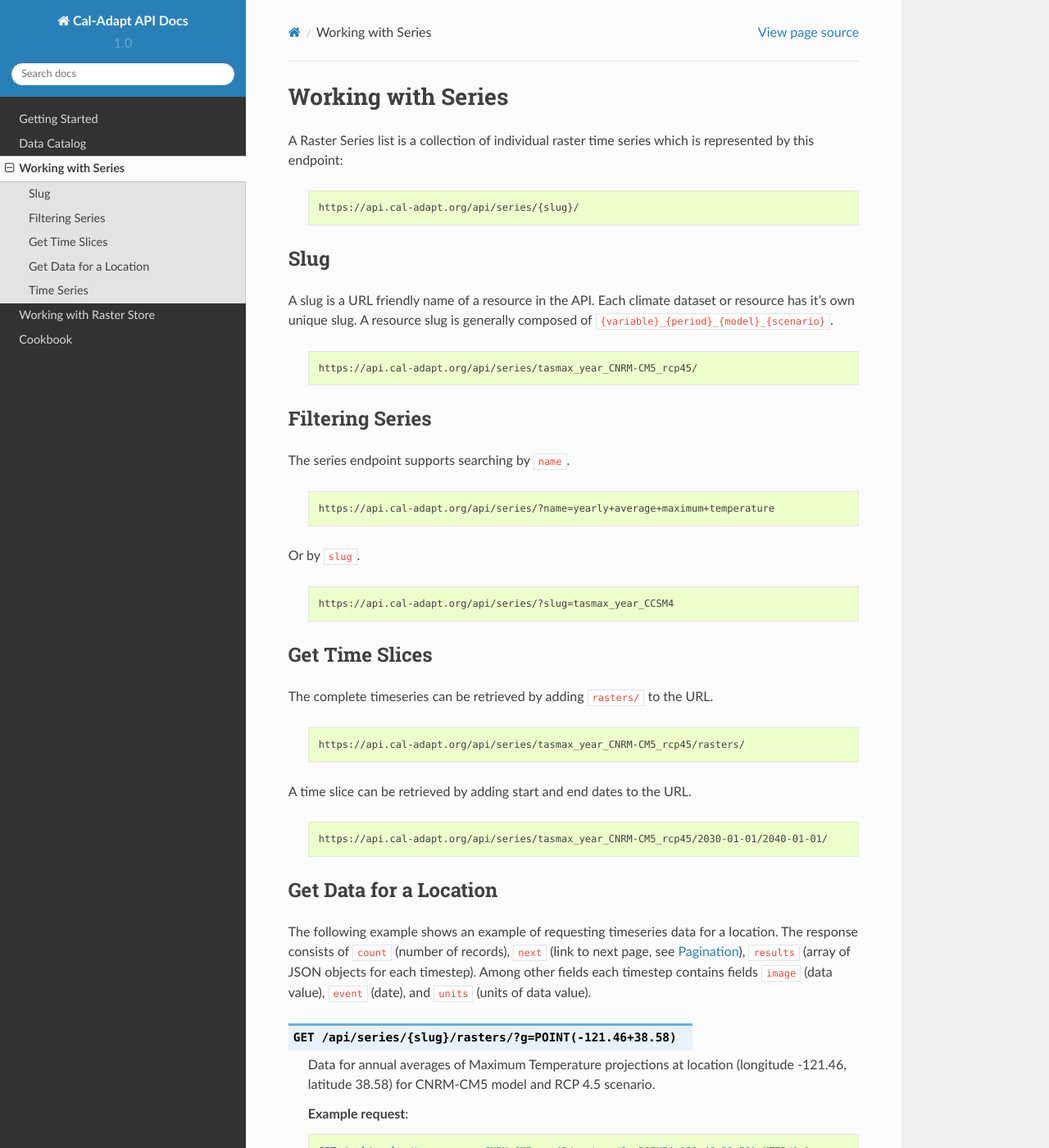
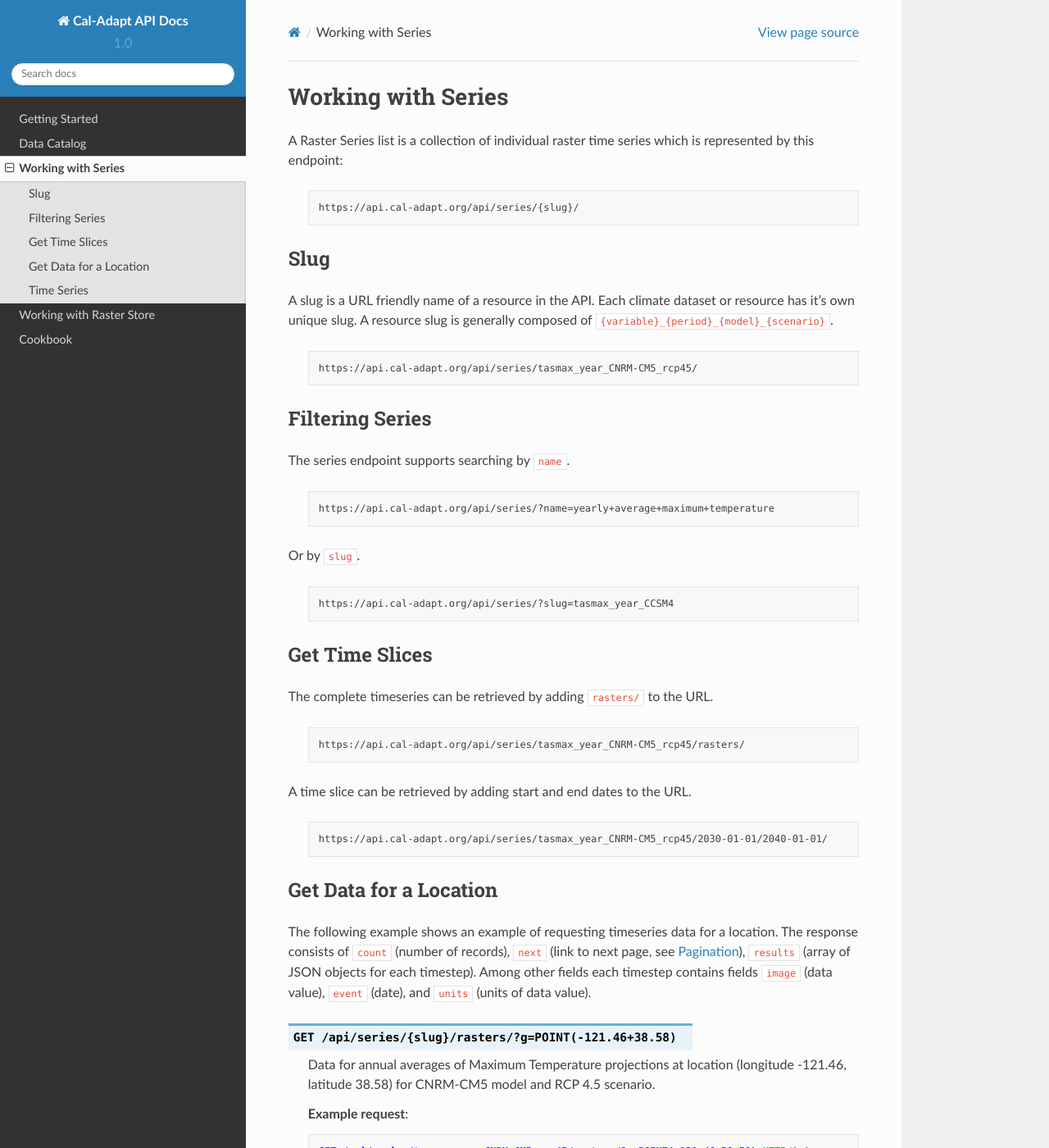
Before and after one commit to berkeley-gif/caladapt-docs, a Sphinx documentation site: the page built from docs/source/series.rst, in a window 1280 px wide and 1400 px high. Shown: the whole window at 82% size. Built offline with Sphinx 7.4.7 and the Read the Docs theme 2.0.0, drawn with Linux system fonts in a browser that asks for light colours.

Commit message:
Use default pygments style for code highlighting

```diff
--- a/docs/source/conf.py
+++ b/docs/source/conf.py
@@ -32,13 +32,14 @@ import sphinx_rtd_theme
 # Add any Sphinx extension module names here, as strings. They can be
 # extensions coming with Sphinx (named 'sphinx.ext.*') or your custom
 # ones.
-extensions = ['sphinx.ext.autodoc',
+extensions = [
+    'sphinx.ext.autodoc',
     'sphinx.ext.intersphinx',
     'sphinx.ext.todo',
     'sphinx.ext.mathjax',
     #'sphinx.ext.githubpages',
     'sphinxcontrib.httpdomain',
-    'nbsphinx']
+]
 
 # Add any paths that contain templates here, relative to this directory.
 templates_path = ['_templates']
@@ -79,7 +80,7 @@ language = None
 exclude_patterns = ['Thumbs.db', '.DS_Store']
 
 # The name of the Pygments (syntax highlighting) style to use.
-pygments_style = 'sphinx'
+# pygments_style = 'tango'
 
 # If true, `todo` and `todoList` produce output, else they produce nothing.
 todo_include_todos = True
@@ -145,8 +146,7 @@ latex_documents = [
 # One entry per manual page. List of tuples
 # (source start file, name, description, authors, manual section).
 man_pages = [
-    (master_doc, 'caladapt-docs', 'Cal-Adapt API Documentation',
-     [author], 1)
+    (master_doc, 'caladapt-docs', 'Cal-Adapt API Documentation', [author], 1)
 ]
 
 
@@ -162,7 +162,5 @@ texinfo_documents = [
 ]
 
 
-
-
 # Example configuration for intersphinx: refer to the Python standard library.
 intersphinx_mapping = {'https://docs.python.org/': None}
```
